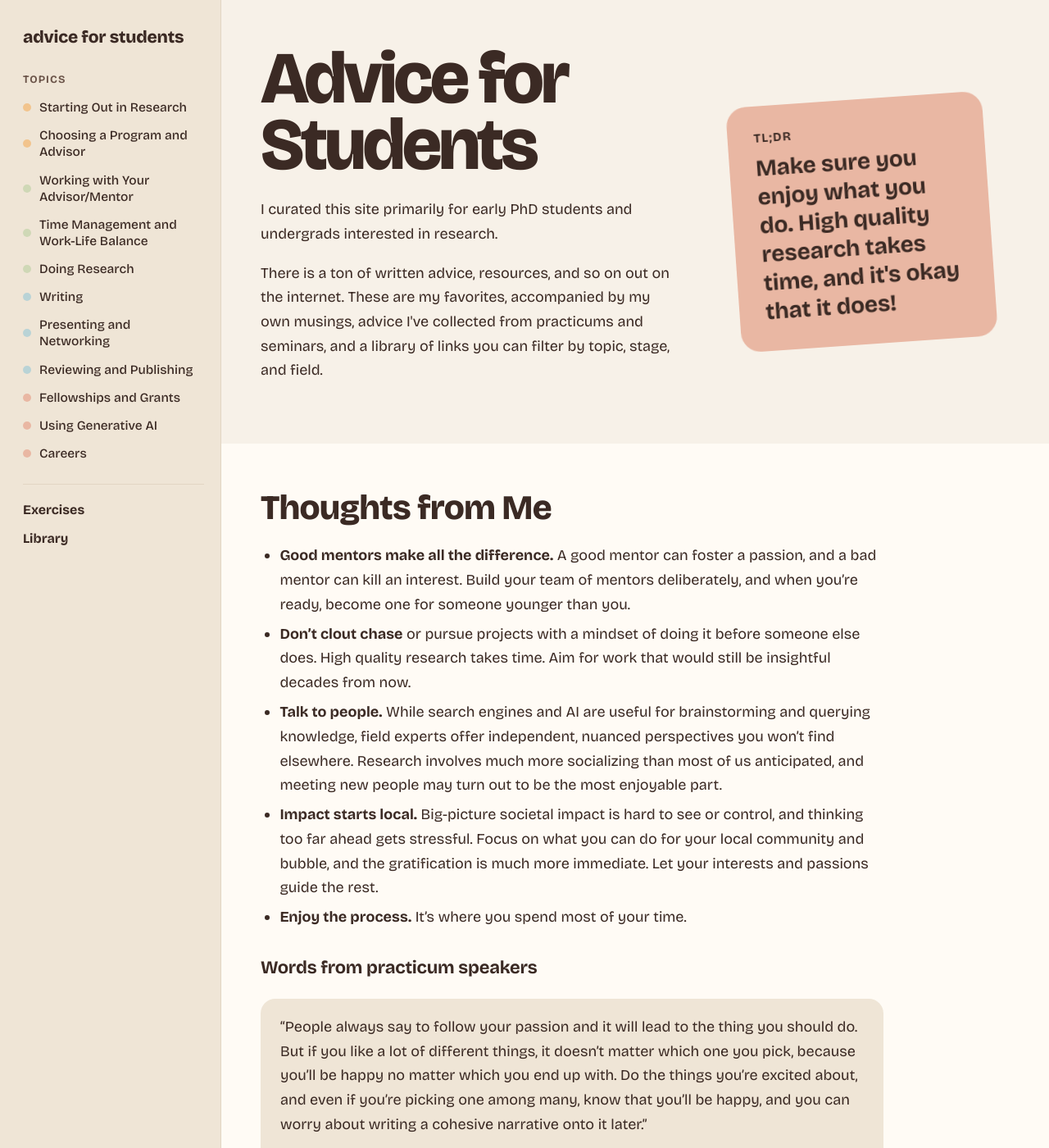
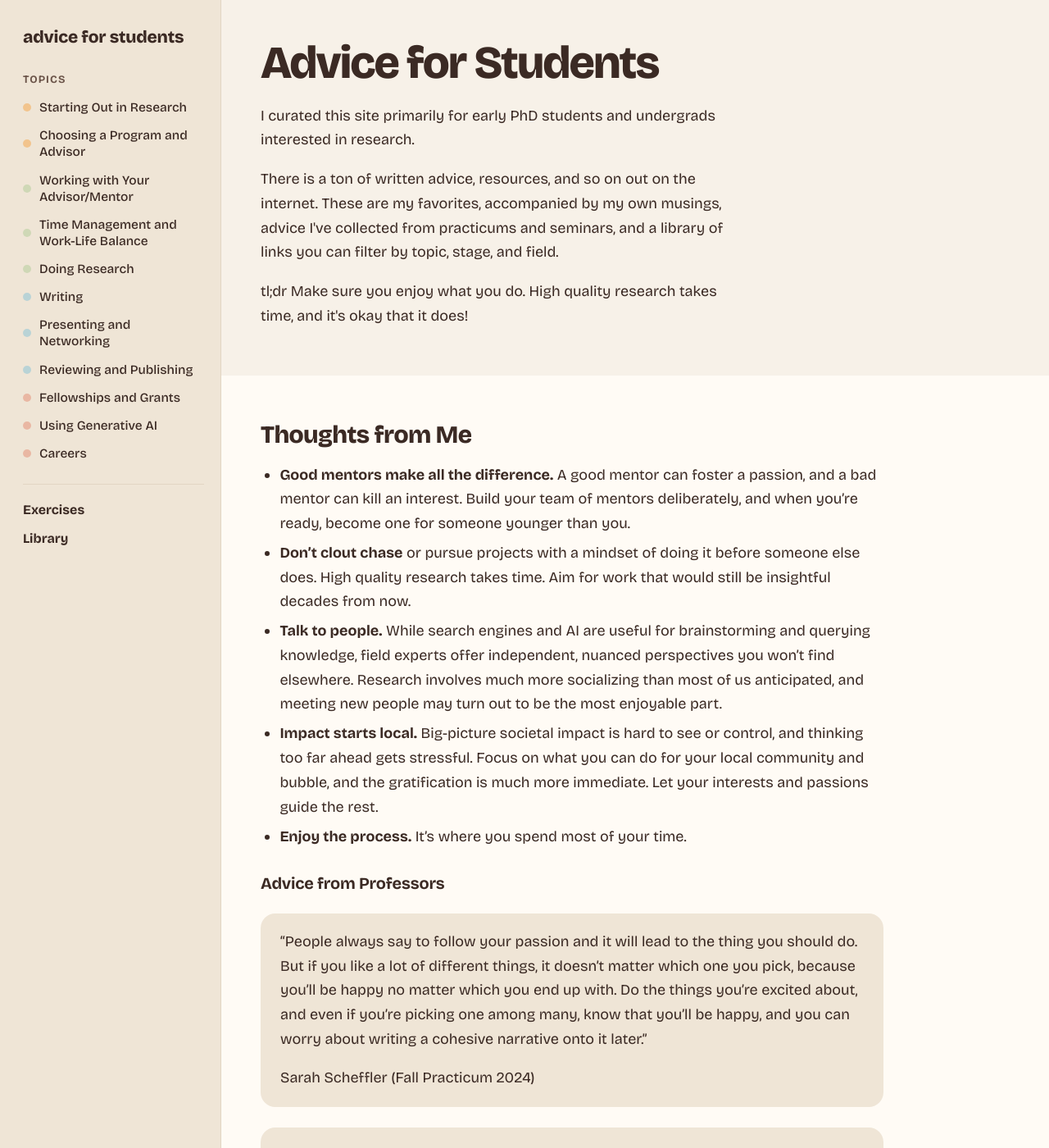
Before and after one commit to merylye/student-advice, a Jekyll site: the page built from index.html, in a window 1280 px wide and 1400 px high. Shown: the whole window at 82% size. Built offline with Jekyll 4.4.1, drawn with Linux system fonts in a browser that asks for light colours.

Commit message:
Smaller single-line headings; tl;dr as plain text; rename quotes heading
Co-Authored-By: Claude Opus 5.5 <noreply@anthropic.com>
Claude-Session: https://claude.ai/code/session_01C25QM1QrULTUCEMLhuM8KY

```diff
--- a/_includes/thoughts.md
+++ b/_includes/thoughts.md
@@ -4,7 +4,7 @@
 - **Impact starts local.** Big-picture societal impact is hard to see or control, and thinking too far ahead gets stressful. Focus on what you can do for your local community and bubble, and the gratification is much more immediate. Let your interests and passions guide the rest.
 - **Enjoy the process.** It's where you spend most of your time.
 
-### Words from practicum speakers
+### Advice from Professors
 
 > "People always say to follow your passion and it will lead to the thing you should do. But if you like a lot of different things, it doesn't matter which one you pick, because you'll be happy no matter which you end up with. Do the things you're excited about, and even if you're picking one among many, know that you'll be happy, and you can worry about writing a cohesive narrative onto it later."
 >
--- a/assets/css/style.css
+++ b/assets/css/style.css
@@ -69,7 +69,8 @@ a:hover { color: var(--ink); text-decoration-thickness: 2px; }
 .band-sand { background: var(--bg); }
 .band-dark { background: var(--ink); color: var(--bg); }
 .band-dark a { color: var(--apricot); }
-.band-title { background: var(--apricot); padding-top: 40px; padding-bottom: 56px; }
+.band-title { background: var(--apricot); padding-top: 32px; padding-bottom: 36px; }
+.band-title h1 { margin-bottom: 0; }
 .band-last { padding-bottom: 88px; }
 .wrap { max-width: var(--max); margin: 0 auto; }
 .prose { max-width: var(--prose); margin: 0; }
@@ -78,10 +79,10 @@ a:hover { color: var(--ink); text-decoration-thickness: 2px; }
 
 /* Type */
 h1, h2, h3 { line-height: 1.08; letter-spacing: -0.02em; margin: 0 0 0.5em; font-weight: 800; }
-h1 { font-size: clamp(42px, 6.4vw, 76px); letter-spacing: -0.035em; }
-h2 { font-size: clamp(30px, 3.6vw, 42px); margin-top: 1.4em; }
+h1 { font-size: clamp(30px, 3.6vw, 46px); letter-spacing: -0.03em; }
+h2 { font-size: clamp(24px, 2.4vw, 30px); margin-top: 1.4em; }
 h2:first-child { margin-top: 0; }
-h3 { font-size: 22px; font-weight: 700; margin-top: 1.6em; letter-spacing: -0.01em; }
+h3 { font-size: 20px; font-weight: 700; margin-top: 1.6em; letter-spacing: -0.01em; }
 p { margin: 0 0 1em; }
 .lede { font-size: 21px; max-width: 760px; margin: 0; }
 .eyebrow { margin: 0 0 12px; font-size: 16px; }
@@ -94,9 +95,9 @@ li { margin: 0.35em 0; }
 li > strong:first-child { font-weight: 700; }
 
 /* Home hero */
-.hero { padding: 56px 48px 56px; }
-.hero-grid { display: grid; grid-template-columns: minmax(0, 1.4fr) minmax(0, 1fr); gap: 48px; align-items: center; }
-.hero h1 { font-size: clamp(52px, 7vw, 104px); line-height: 0.9; letter-spacing: -0.045em; margin: 0 0 24px; }
+.hero { padding: 48px 48px 40px; }
+.hero-grid { max-width: var(--prose); margin: 0; }
+.hero h1 { font-size: clamp(34px, 4.4vw, 56px); line-height: 1.05; letter-spacing: -0.035em; margin: 0 0 20px; }
 .hero .sub { font-size: clamp(19px, 2vw, 23px); font-weight: 600; max-width: 620px; }
 .hero p { max-width: 600px; }
 .sticker-wrap { display: flex; justify-content: center; padding: 24px; }
--- a/index.html
+++ b/index.html
@@ -3,14 +3,12 @@ layout: default
 title: Advice for Students
 ---
 <section class="hero">
-  <div class="wrap hero-grid">
-    <div>
+  <div class="wrap">
+    <div class="hero-grid">
       <h1>Advice for Students</h1>
       <p>I curated this site primarily for early PhD students and undergrads interested in research.</p>
       <p>There is a ton of written advice, resources, and so on out on the internet. These are my favorites, accompanied by my own musings, advice I've collected from practicums and seminars, and a library of links you can filter by topic, stage, and field.</p>
-    </div>
-    <div class="sticker-wrap">
-      <p class="sticker"><span class="sticker-label">tl;dr</span>Make sure you enjoy what you do. High quality research takes time, and it's okay that it does!</p>
+      <p>tl;dr Make sure you enjoy what you do. High quality research takes time, and it's okay that it does!</p>
     </div>
   </div>
 </section>
```
